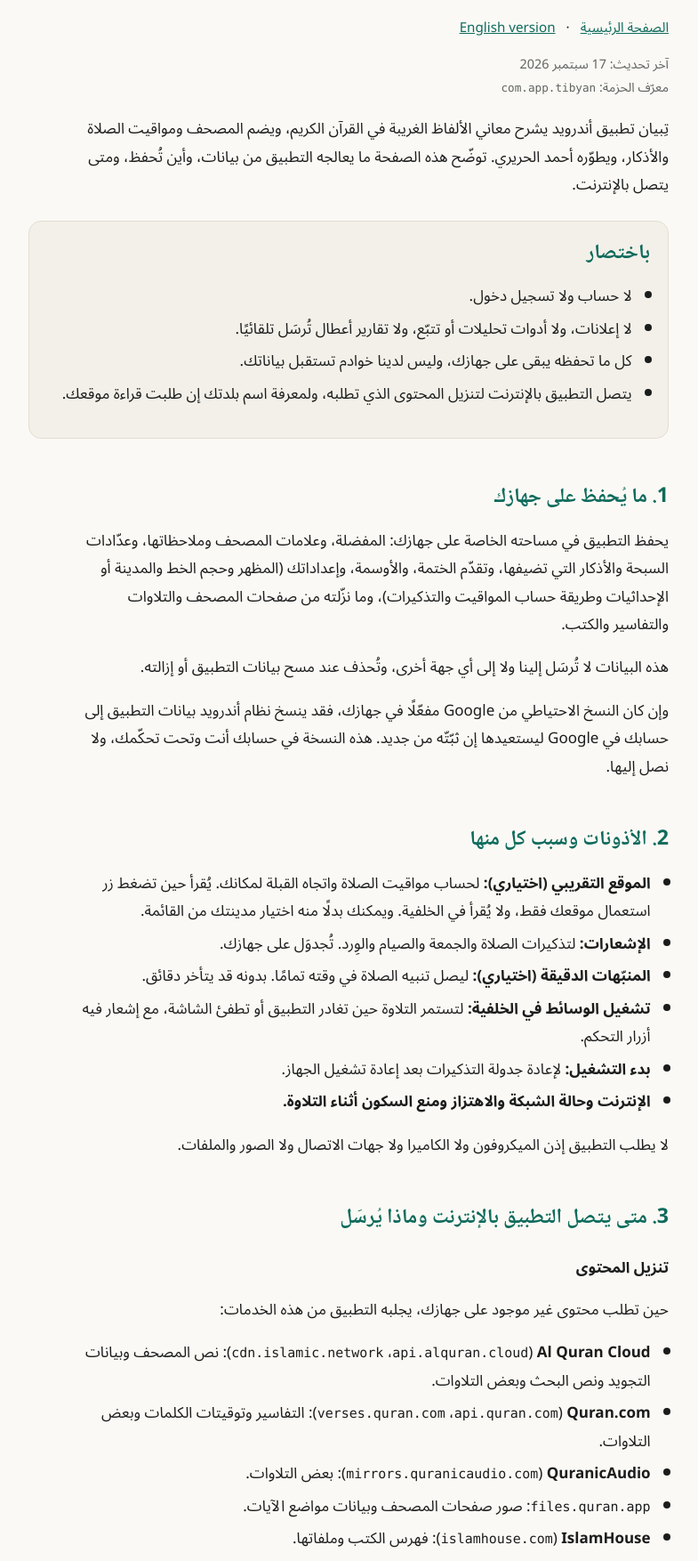
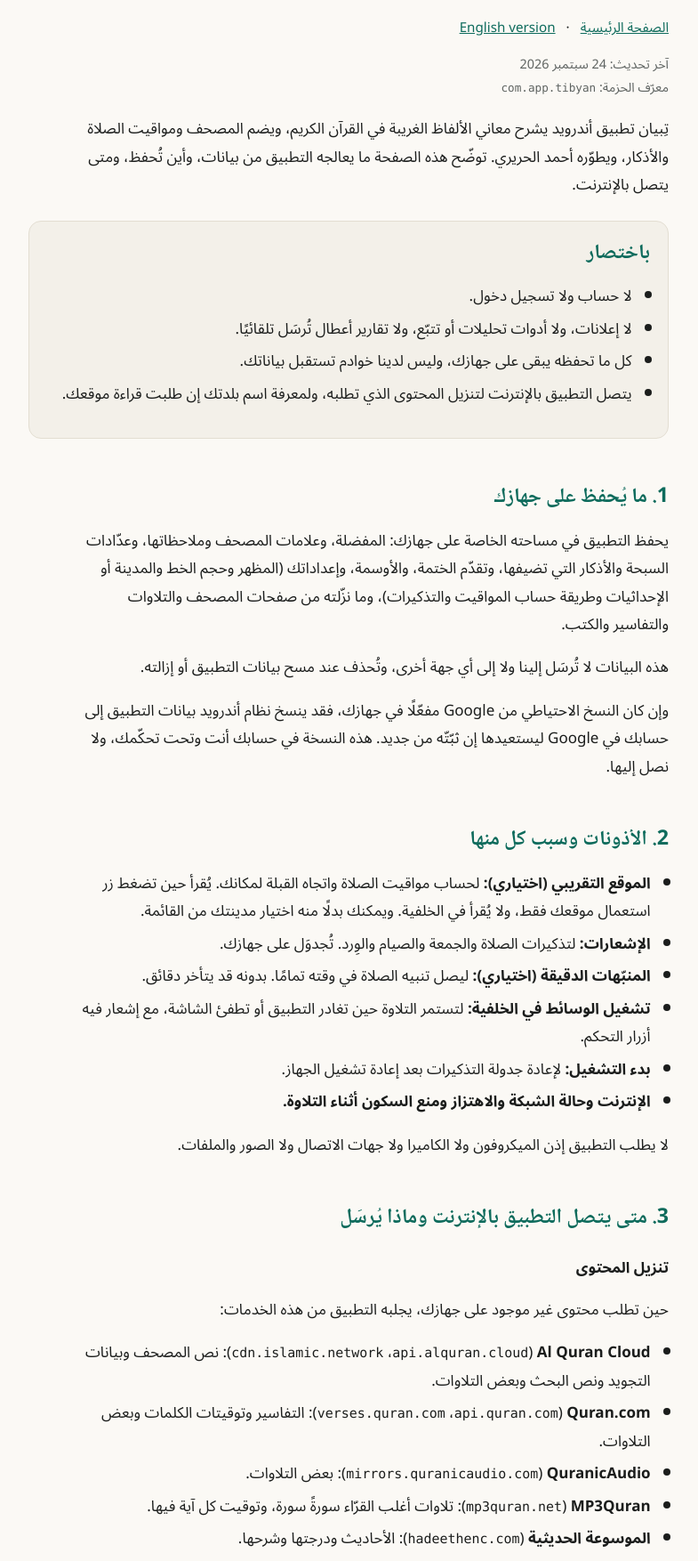
Before and after one commit to 0Ahmad0/tibyan, a plain HTML site: page privacy.html in a window 1280 px wide. Shown: the part 114-1868 px from the top of the page at 89% size, without its empty margins (248-1033 px from the left). Drawn offline with Linux system fonts and the light colour scheme.

Commit message:
privacy: list mp3quran.net and hadeethenc.com as content sources
Co-Authored-By: Claude Opus 5.5 <noreply@anthropic.com>

```diff
--- a/privacy.html
+++ b/privacy.html
@@ -62,7 +62,7 @@
     <a href="./">الصفحة الرئيسية</a> · <a href="#en" lang="en">English version</a>
   </nav>
 
-  <p class="meta">آخر تحديث: 17 سبتمبر 2026<br>معرّف الحزمة: <code>com.app.tibyan</code></p>
+  <p class="meta">آخر تحديث: 24 سبتمبر 2026<br>معرّف الحزمة: <code>com.app.tibyan</code></p>
 
   <p>تِبيان تطبيق أندرويد يشرح معاني الألفاظ الغريبة في القرآن الكريم، ويضم المصحف ومواقيت الصلاة والأذكار، ويطوّره أحمد الحريري. توضّح هذه الصفحة ما يعالجه التطبيق من بيانات، وأين تُحفظ، ومتى يتصل بالإنترنت.</p>
 
@@ -99,6 +99,8 @@
     <li><strong>Al Quran Cloud</strong> (<span class="domain">api.alquran.cloud</span>، <span class="domain">cdn.islamic.network</span>): نص المصحف وبيانات التجويد ونص البحث وبعض التلاوات.</li>
     <li><strong>Quran.com</strong> (<span class="domain">api.quran.com</span>، <span class="domain">verses.quran.com</span>): التفاسير وتوقيتات الكلمات وبعض التلاوات.</li>
     <li><strong>QuranicAudio</strong> (<span class="domain">mirrors.quranicaudio.com</span>): بعض التلاوات.</li>
+    <li><strong>MP3Quran</strong> (<span class="domain">mp3quran.net</span>): تلاوات أغلب القرّاء سورةً سورة، وتوقيت كل آية فيها.</li>
+    <li><strong>الموسوعة الحديثية</strong> (<span class="domain">hadeethenc.com</span>): الأحاديث ودرجتها وشرحها.</li>
     <li><span class="domain">files.quran.app</span>: صور صفحات المصحف وبيانات مواضع الآيات.</li>
     <li><strong>IslamHouse</strong> (<span class="domain">islamhouse.com</span>): فهرس الكتب وملفاتها.</li>
   </ul>
@@ -135,7 +137,7 @@
 
   <section id="en" lang="en">
     <h1>Privacy Policy</h1>
-    <p class="meta">Tibyan for Android · Last updated: September 17, 2026<br>Package name: <code>com.app.tibyan</code></p>
+    <p class="meta">Tibyan for Android · Last updated: September 24, 2026<br>Package name: <code>com.app.tibyan</code></p>
 
     <p>Tibyan is an Android app that explains the meanings of rare words in the Holy Quran, with the Mushaf, prayer times and adhkar. It is developed by Ahmad Alhariri. This page explains what data the app handles, where it is stored, and when the app connects to the internet.</p>
 
@@ -172,6 +174,8 @@
       <li><strong>Al Quran Cloud</strong> (api.alquran.cloud, cdn.islamic.network): Quran text, tajweed data, search text and some recitations.</li>
       <li><strong>Quran.com</strong> (api.quran.com, verses.quran.com): tafsir, word timings and some recitations.</li>
       <li><strong>QuranicAudio</strong> (mirrors.quranicaudio.com): some recitations.</li>
+      <li><strong>MP3Quran</strong> (mp3quran.net): most reciters' recitations, surah by surah, with each verse's timing.</li>
+      <li><strong>HadeethEnc</strong> (hadeethenc.com): hadiths with their grading and explanation.</li>
       <li><strong>files.quran.app</strong>: Mushaf page images and verse position data.</li>
       <li><strong>IslamHouse</strong> (islamhouse.com): the book catalog and book files.</li>
     </ul>
```
